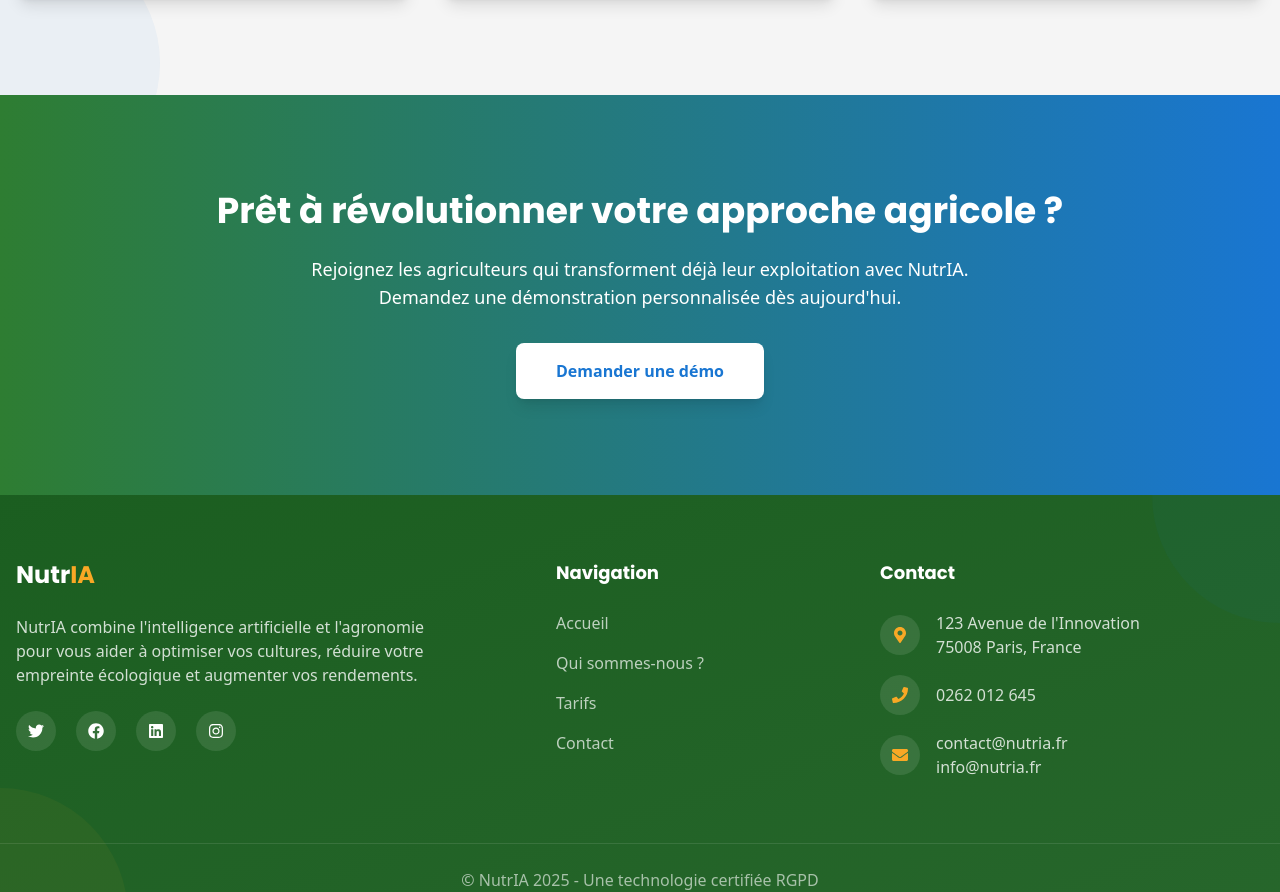
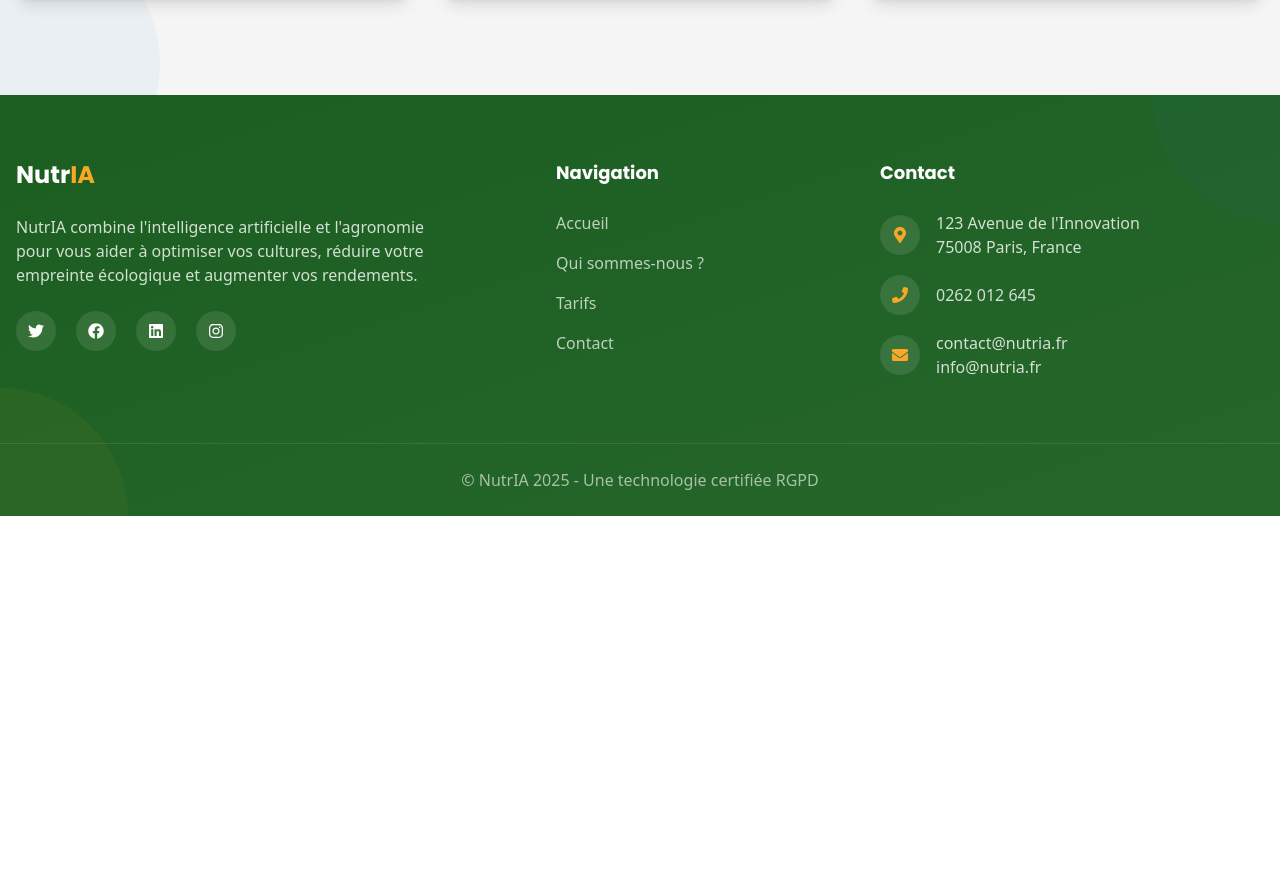
Before and after one commit to RaphaelRAK/nutria, a Next.js app: page / in a window 1280 px wide. Shown: the part 3133-4025 px from the top of the page. After the commit the page ends 3649 px from the top, so only its background shows below. Built offline with nearby package versions, Linux system fonts and the light colour scheme.

Commit message:
changer label

```diff
--- a/app/components/Header.tsx
+++ b/app/components/Header.tsx
@@ -153,7 +153,7 @@ const Header = () => {
                 onClick={() => setMobileMenuOpen(false)}
                 className="block bg-tech-blue text-white px-4 py-3 rounded-lg font-medium text-center hover:bg-tech-blue/90 transition mt-6"
               >
-                Demander une démo
+                Donnez votre avis
               </Link>
             </div>
           </motion.div>
--- a/app/page.tsx
+++ b/app/page.tsx
@@ -132,7 +132,7 @@ export default function Home() {
         </div>
       </section>
 
-      {/* Call to Action */}
+      {/* Call to Action
       <section className="py-24 bg-gradient-to-r from-forest-green to-tech-blue text-white">
         <div className="container text-center">
           <h2 className="text-4xl font-bold mb-6">
@@ -149,7 +149,7 @@ export default function Home() {
             Demander une démo
           </a>
         </div>
-      </section>
+      </section> */}
 
       <Footer />
     </main>
```
